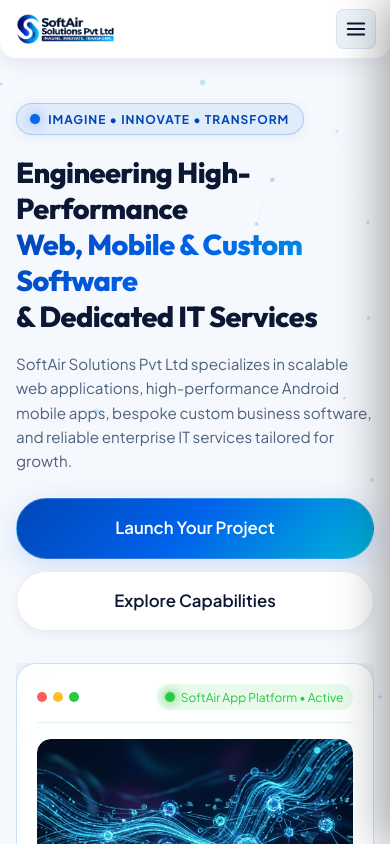
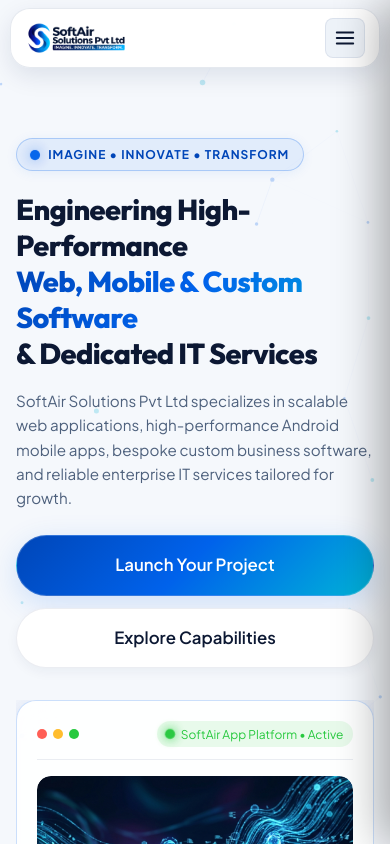
Before and after one commit to abishekanu27/SoftAir-Solutions, a React (Vite) app: page / in a window 390 px wide. Shown: the top 844 px of the page. Built offline with nearby package versions, Linux system fonts and the light colour scheme; no server answers.

Commit message:
style: make navbar floating capsule and sticky on scroll

```diff
--- a/src/index.css
+++ b/src/index.css
@@ -64,7 +64,7 @@
   -webkit-font-smoothing: antialiased;
   width: 100%;
   max-width: 100%;
-  overflow-x: hidden;
+  overflow-x: clip;
 }
 
 body {
@@ -74,15 +74,14 @@
   line-height: 1.6;
   width: 100%;
   max-width: 100%;
-  overflow-x: hidden;
+  overflow-x: clip;
   transition: background-color var(--transition-normal), color var(--transition-normal);
   position: relative;
 }
 
-#root, .app-root, main {
+#root, .app-root {
   width: 100%;
   max-width: 100%;
-  overflow-x: hidden;
 }
 
 h1, h2, h3, h4, h5, h6 {
@@ -174,25 +173,31 @@
   margin-left: 0.35rem;
 }
 
-/* Sticky Header & Nav — Always on top while scrolling */
+/* Modern Floating Header & Nav — Always visible on scroll */
 .site-header {
   position: sticky;
-  top: 0;
-  left: 0;
-  right: 0;
-  width: 100%;
+  top: 0.75rem;
   z-index: 1000;
-  background: rgba(255, 255, 255, 0.96);
+  max-width: 1220px;
+  width: calc(100% - 2.5rem);
+  margin: 0.6rem auto 1.5rem auto;
+  border-radius: var(--radius-full);
+  background: rgba(255, 255, 255, 0.88);
   backdrop-filter: blur(20px) saturate(180%);
   -webkit-backdrop-filter: blur(20px) saturate(180%);
-  border-bottom: 1px solid rgba(0, 40, 100, 0.08);
-  box-shadow: 0 4px 20px rgba(0, 30, 80, 0.05);
-  transition: all 0.25s ease;
+  border: 1px solid rgba(0, 40, 100, 0.1);
+  box-shadow:
+    0 10px 30px -5px rgba(0, 30, 80, 0.08),
+    0 0 0 1px rgba(255, 255, 255, 0.9) inset;
+  transition: all 0.3s cubic-bezier(0.16, 1, 0.3, 1);
 }
 
 .site-header.scrolled {
-  background: rgba(255, 255, 255, 0.98);
-  box-shadow: 0 6px 24px rgba(0, 30, 80, 0.1);
+  top: 0.6rem;
+  background: rgba(255, 255, 255, 0.96);
+  box-shadow:
+    0 14px 35px -5px rgba(0, 30, 80, 0.12),
+    0 0 0 1px rgba(0, 98, 235, 0.15);
 }
 
 .navbar {
@@ -200,8 +205,6 @@
   align-items: center;
   justify-content: space-between;
   height: 68px;
-  max-width: 1240px;
-  margin: 0 auto;
   padding: 0 1.5rem;
 }
 
@@ -2147,21 +2150,18 @@
   .site-header,
   .site-header.scrolled {
     position: sticky !important;
-    top: 0 !important;
+    top: 0.5rem !important;
     left: 0 !important;
     right: 0 !important;
-    width: 100% !important;
-    max-width: 100% !important;
-    margin: 0 !important;
-    border-radius: 0 0 16px 16px !important;
-    border-left: none !important;
-    border-right: none !important;
-    border-top: none !important;
-    border-bottom: 1px solid rgba(0, 40, 100, 0.08) !important;
-    background: rgba(255, 255, 255, 0.98) !important;
+    width: calc(100% - 1.25rem) !important;
+    max-width: calc(100% - 1.25rem) !important;
+    margin: 0.4rem auto 1rem auto !important;
+    border-radius: 20px !important;
+    border: 1px solid rgba(0, 40, 100, 0.1) !important;
+    background: rgba(255, 255, 255, 0.96) !important;
     backdrop-filter: blur(20px) saturate(180%) !important;
     -webkit-backdrop-filter: blur(20px) saturate(180%) !important;
-    box-shadow: 0 4px 20px rgba(0, 30, 80, 0.08) !important;
+    box-shadow: 0 8px 25px rgba(0, 30, 80, 0.1) !important;
     z-index: 1000 !important;
   }
 
@@ -2203,7 +2203,7 @@
   }
 
   .hero-section {
-    padding: 2.25rem 0 3.5rem 0 !important;
+    padding: 2.75rem 0 3.5rem 0 !important;
     margin-top: 0 !important;
     overflow: hidden !important;
     width: 100% !important;
@@ -2224,8 +2224,8 @@
   }
 
   .hero-pill {
-    margin-top: 0.25rem !important;
-    margin-bottom: 1.15rem !important;
+    margin-top: 0.5rem !important;
+    margin-bottom: 1.25rem !important;
     font-size: 0.75rem !important;
     padding: 0.35rem 0.85rem !important;
     max-width: 100% !important;
```
